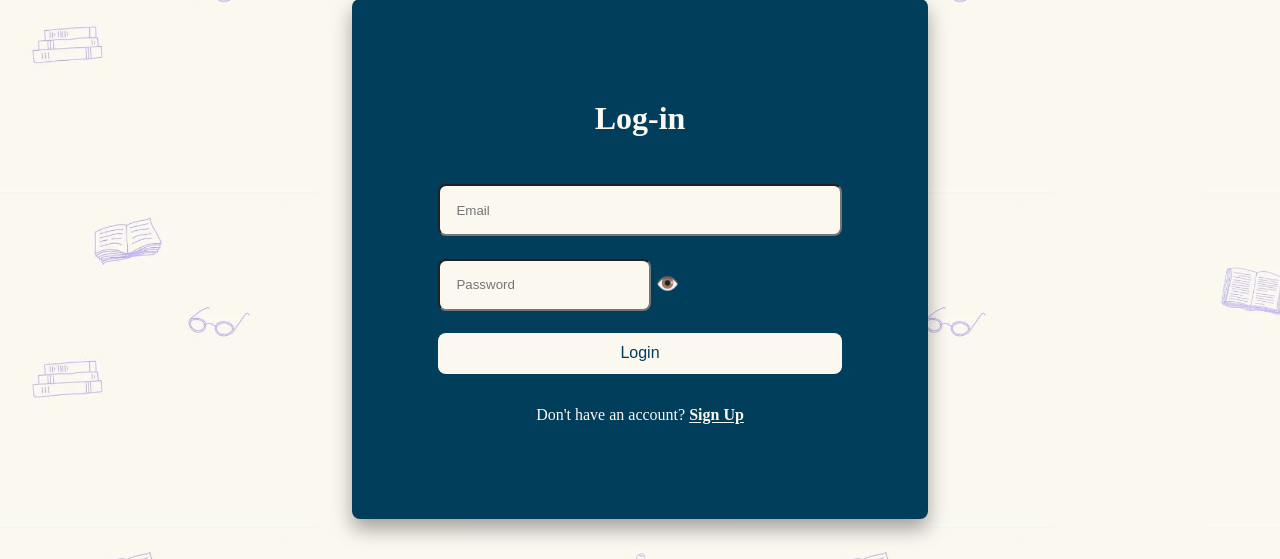
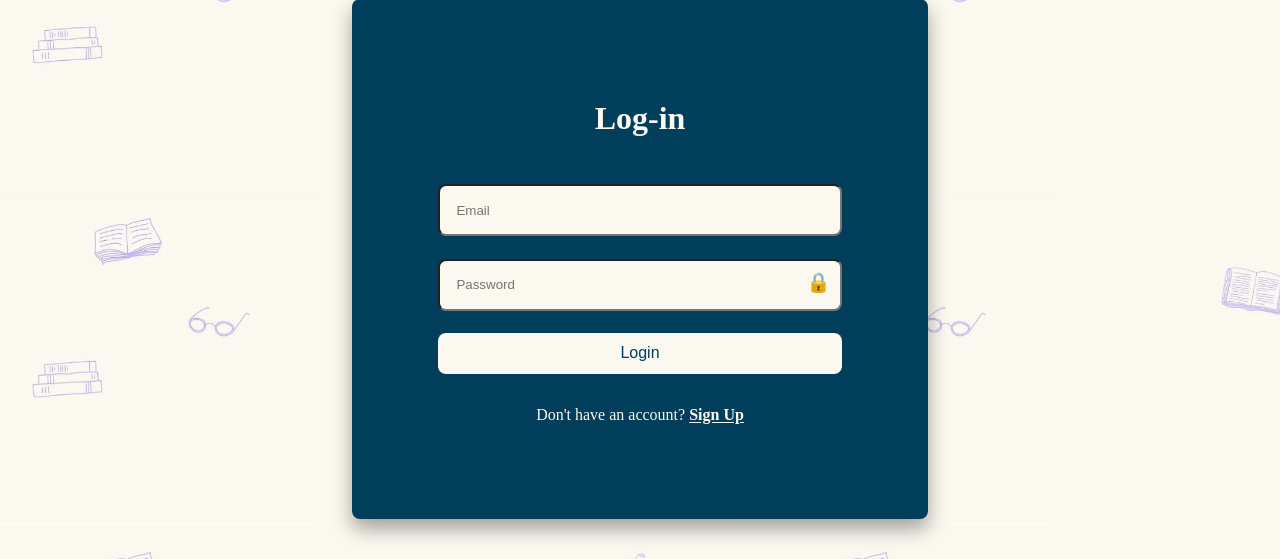
Before and after one commit to Sama-Sokkar/Digital-Library, a Flask app: page /login in a window 1280 px wide. Shown: the part 141-700 px from the top of the page. Run offline with Flask 3, Linux system fonts and the light colour scheme.

Commit message:
feat: added the toggle icon in password fields

```diff
--- a/static/css/register.css
+++ b/static/css/register.css
@@ -23,7 +23,7 @@ body {
   color: #fbf8f0;
 }
 
-#error{
+#error {
   color: red;
   padding-bottom: 10px;
 }
@@ -40,6 +40,15 @@ body {
   height: 2rem;
   padding: 0.5rem 1rem;
   background-color: #fbf8f0;
+  /* display: flex; */
+}
+
+#togglePassword {
+  position: absolute;
+  top: 51.5%;
+  left: 63%;
+  cursor: pointer;
+  font-size: 1.2em;
 }
 
 .button {
--- a/static/js/formValidation.js
+++ b/static/js/formValidation.js
@@ -29,6 +29,19 @@ function validateLogin() {
   return true;
 }
 
+const togglePassword = document.getElementById("togglePassword");
+
+togglePassword.addEventListener("click", function () {
+  const passwordField =
+    document.getElementById("loginPassword") ||
+    document.getElementById("password");
+  const type =
+    passwordField.getAttribute("type") === "password" ? "text" : "password";
+  passwordField.setAttribute("type", type);
+
+  togglePassword.innerHTML = type === "password" ? "🔒" : "🔓";
+});
+
 function logout() {
   localStorage.removeItem("name");
 }
--- a/templates/login.html
+++ b/templates/login.html
@@ -26,7 +26,6 @@
           placeholder="Email"
           class="input"
         />
-        <div class="password-div">
         <input
           id="loginPassword"
           name="loginPassword"
@@ -35,9 +34,8 @@
           class="input"
         />
         <span id="togglePassword" style="cursor: pointer; font-size: 1.2em"
-            >👁️</span
+          >🔒</span
         >
-        </div>
         <button type="submit" class="button">Login</button>
       </form>
       <p class="checkAccount">
--- a/templates/register.html
+++ b/templates/register.html
@@ -39,6 +39,7 @@
           placeholder="Password"
           class="input"
         />
+        <span id="togglePassword">🔒</span>
         <button id="register" type="submit" class="button">Register</button>
       </form>
       <p class="checkAccount">
```
Lines whose indentation alone changed are shown as unchanged.
